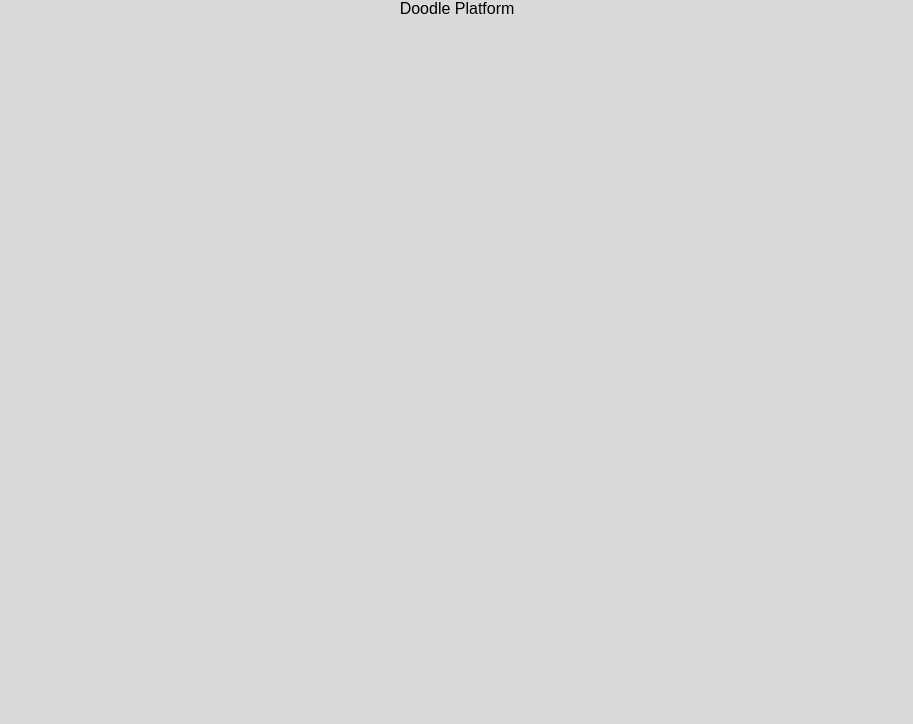
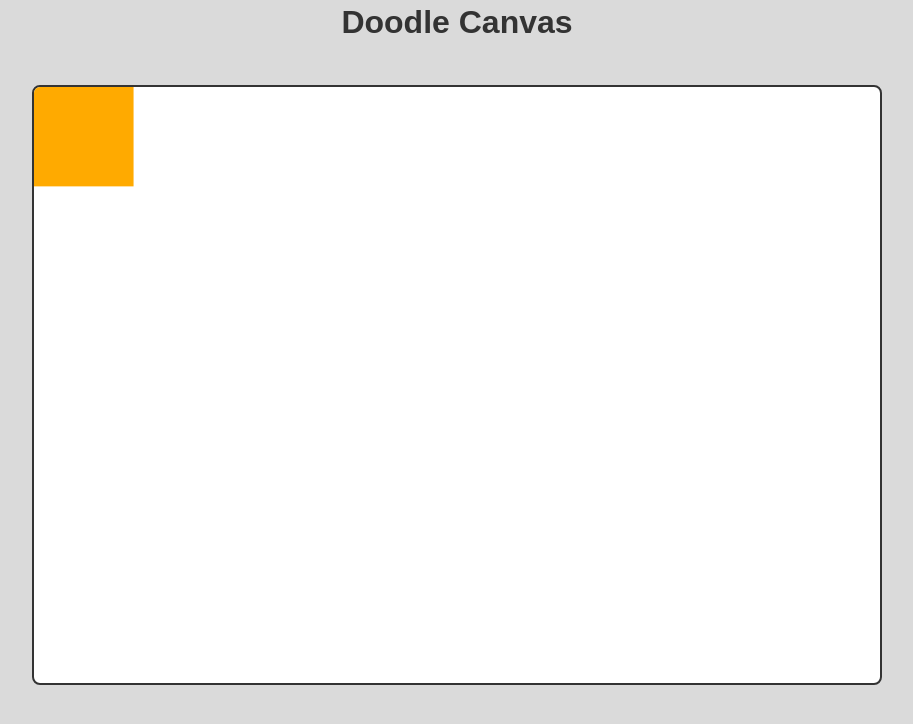
Before and after one commit to utk09-NCL/ghw-doodle-platform, a React (Vite) app: page / in a window 1280 px wide. Shown: the top 724 px of the page, without its empty margins (183-1096 px from the left). Built offline with nearby package versions, Linux system fonts and the light colour scheme.

Commit message:
feat: Step 1 - setup canvas

```diff
--- a/src/App.tsx
+++ b/src/App.tsx
@@ -1,5 +1,21 @@
+import CanvasComponent from "./CanvasComponent";
+
 const App = () => {
-  return <div>Doodle Platform</div>;
+  return (
+    <main>
+      <h1
+        style={{
+          textAlign: "center",
+          color: "#333333",
+          marginBottom: "20px",
+          padding: "4px 0",
+        }}
+      >
+        Doodle Canvas
+      </h1>
+      <CanvasComponent />
+    </main>
+  );
 };
 
 export default App;
--- /dev/null
+++ b/src/CanvasComponent.tsx
@@ -0,0 +1,57 @@
+import { useEffect, useRef } from "react";
+
+const CanvasComponent = () => {
+  const canvasRef = useRef<HTMLCanvasElement | null>(null);
+
+  useEffect(() => {
+    const canvas = canvasRef.current;
+    if (canvas) {
+      const { width, height } = canvas.getBoundingClientRect();
+      canvas.width = width;
+      canvas.height = height;
+
+      const ctx = canvas.getContext("2d");
+      if (ctx) {
+        ctx.lineCap = "round";
+        ctx.strokeStyle = "#000000";
+        ctx.lineWidth = 5;
+        // TODO: Remove, currently temporary
+        ctx.fillStyle = "#ffaa00";
+        ctx.fillRect(0, 0, 100, 100);
+      }
+    }
+  }, []);
+
+  return (
+    <div
+      style={{
+        display: "flex",
+        justifyContent: "center",
+        padding: "20px",
+      }}
+    >
+      <canvas
+        ref={canvasRef}
+        id="doodleCanvas"
+        // TODO: Implement mouse functionalities
+        // onMouseDown={}
+        // onMouseMove={}
+        // onMouseUp={}
+        // onMouseLeave={}
+        style={{
+          border: "2px solid #333333",
+          borderRadius: "8px",
+          cursor: "crosshair",
+          backgroundColor: "#ffffff",
+          width: "850px",
+          height: "600px",
+          color: "#000000",
+        }}
+      >
+        Your browser does not support HTML5 canvas API!
+      </canvas>
+    </div>
+  );
+};
+
+export default CanvasComponent;
```
